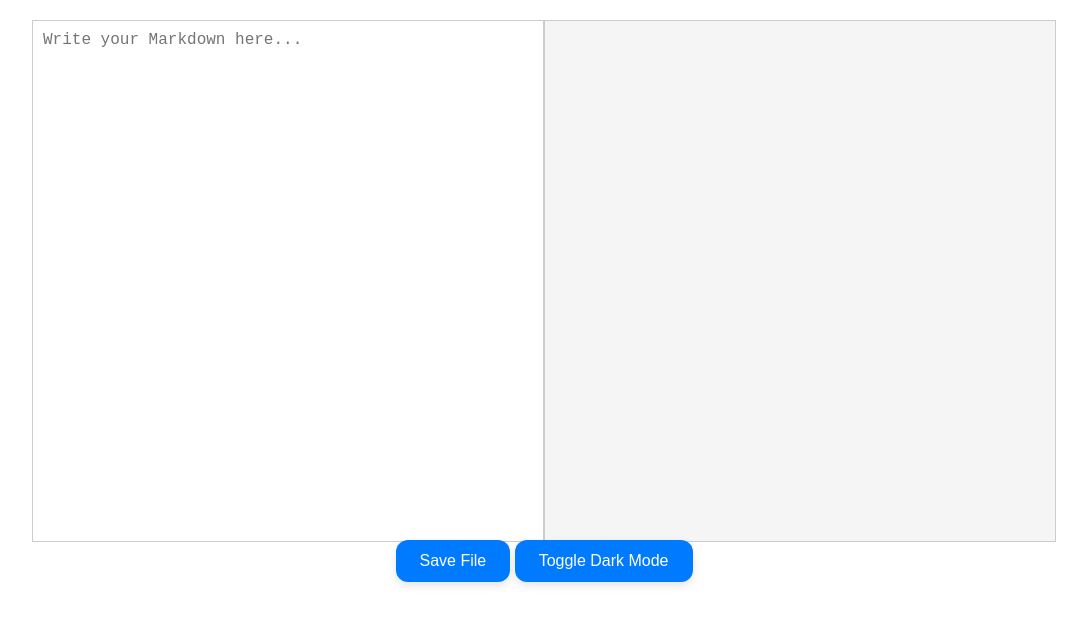
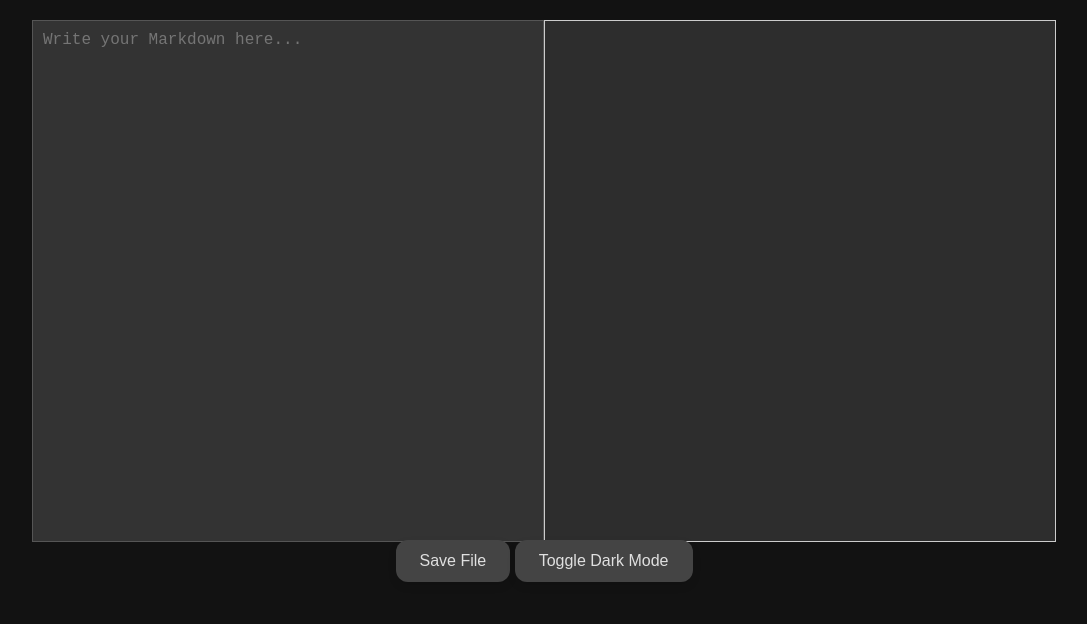
Before and after one commit to rftheisen/MarkUp, a plain HTML site: page index.html in a window 1280 px wide. Both pictures are taken after a click on the button "Toggle Dark Mode". Shown: the whole page, without its empty margins (96-1183 px from the left). Drawn offline with nearby package versions, Linux system fonts and the light colour scheme.

Commit message:
Update style.css

```diff
--- a/style.css
+++ b/style.css
@@ -1,3 +1,4 @@
+/* General Styles */
 body {
     font-family: Arial, sans-serif;
     display: flex;
@@ -5,6 +6,9 @@ body {
     align-items: center;
     margin: 0;
     padding: 0;
+    background-color: #fff;
+    color: #000;
+    transition: background-color 0.3s ease, color 0.3s ease;
 }
 
 .editor-container {
@@ -21,6 +25,9 @@ textarea {
     font-size: 16px;
     border: 1px solid #ccc;
     resize: none;
+    background-color: #fff;
+    color: #000;
+    transition: background-color 0.3s ease, color 0.3s ease;
 }
 
 #preview {
@@ -30,27 +37,55 @@ textarea {
     border: 1px solid #ccc;
     overflow-y: auto;
     background-color: #f5f5f5;
+    transition: background-color 0.3s ease, color 0.3s ease;
 }
 
+/* Button Styles */
 button {
     margin-top: 20px;
     padding: 12px 24px;
     font-size: 16px;
     cursor: pointer;
-    background-color: #007bff;  /* Primary color */
+    background-color: #007bff;
     color: white;
     border: none;
-    border-radius: 12px;  /* Rounded edges */
-    box-shadow: 0 4px 8px rgba(0, 0, 0, 0.1);  /* Light shadow */
+    border-radius: 12px;
+    box-shadow: 0 4px 8px rgba(0, 0, 0, 0.1);
     transition: background-color 0.3s ease, transform 0.2s ease;
 }
 
 button:hover {
-    background-color: #0056b3;  /* Darker color on hover */
-    transform: scale(1.05);  /* Slight scaling effect on hover */
+    background-color: #0056b3;
+    transform: scale(1.05);
 }
 
 button:active {
-    background-color: #003f7f;  /* Even darker when clicked */
-    transform: scale(0.98);  /* Shrink effect on click */
+    background-color: #003f7f;
+    transform: scale(0.98);
 }
+
+/* Dark Mode Styles */
+body.dark-mode {
+    background-color: #121212;
+    color: #e0e0e0;
+}
+
+body.dark-mode textarea {
+    background-color: #333;
+    color: #e0e0e0;
+    border-color: #555;
+}
+
+body.dark-mode #preview {
+    background-color: #2d2d2d;
+    color: #e0e0e0;
+}
+
+body.dark-mode button {
+    background-color: #444;
+    color: #e0e0e0;
+}
+
+body.dark-mode button:hover {
+    background-color: #555;
+}
```
